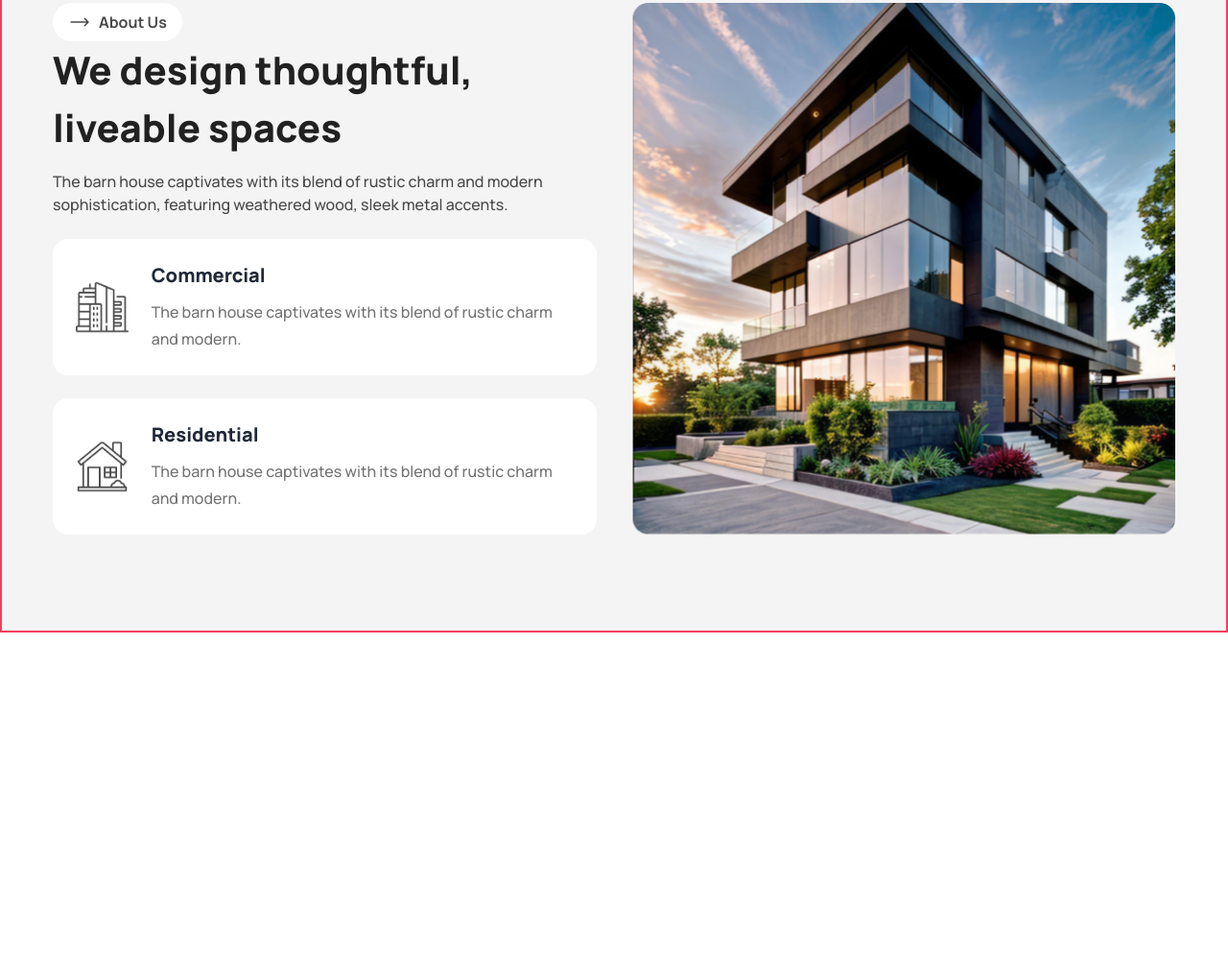
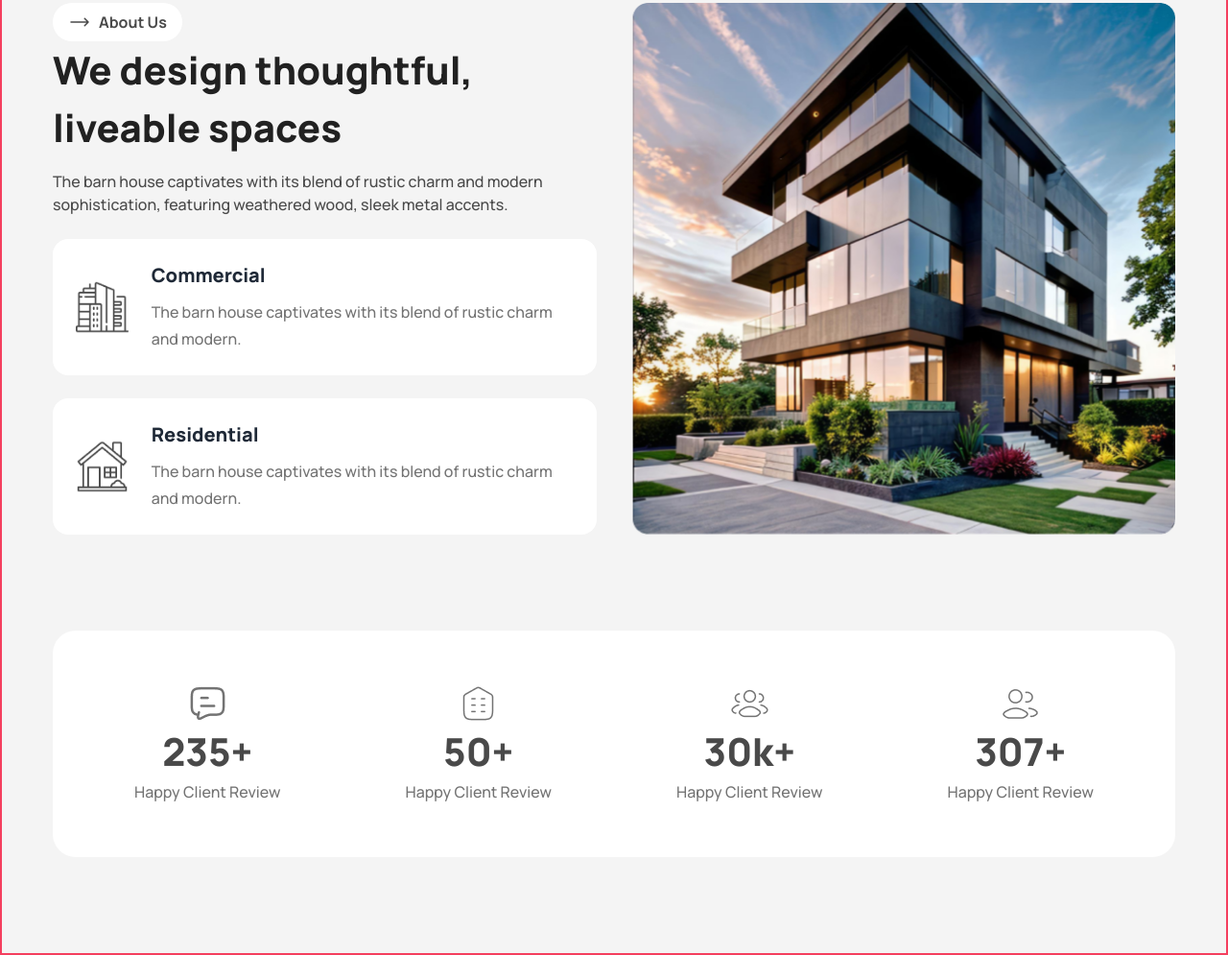
Before and after one commit to yasinarafat39/web_day51_assignment_03, a plain HTML site: page index.html in a window 1280 px wide. Shown: the part 1093-2088 px from the top of the page at 96% size. Before the commit the page ends 1752 px from the top, so only its background shows below. Drawn offline with nearby package versions, Linux system fonts and the light colour scheme.

Commit message:
counting section done

```diff
--- a/index.html
+++ b/index.html
@@ -229,6 +229,46 @@
             <img src="./assets/Rectangle.png" alt="about us banner" class="w-full">
           </div>
        </section>
+
+       <!-- counting section -->
+        <section class="grid grid-cols-1 lg:grid-cols-4 lg:gap-6 bg-white  p-6 lg:p-8  mb-[100px] rounded-3xl mx-5 max-w-content_section_width lg:mx-auto">
+          <!-- counting 01 -->
+          <div class="text-center text-dark_3 p-5 lg:p-6">
+            <div class="flex justify-center">
+              <img src="./assets/counting-1.png" alt="counting icon">
+            </div>
+
+            <h2 class="text-dark_2 font-extrabold text-[40px]">235+</h2>
+            <p class="font-medium">Happy Client Review</p>
+          </div>
+          <!-- counting 02 -->
+          <div class="text-center text-dark_3 p-5 lg:p-6">
+            <div class="flex justify-center">
+              <img src="./assets/counting-2.png" alt="counting icon">
+            </div>
+
+            <h2 class="text-dark_2 font-extrabold text-[40px]">50+</h2>
+            <p class="font-medium">Happy Client Review</p>
+          </div>
+          <!-- counting 03 -->
+          <div class="text-center text-dark_3 p-5 lg:p-6">
+            <div class="flex justify-center">
+              <img src="./assets/counting-3.png" alt="counting icon">
+            </div>
+
+            <h2 class="text-dark_2 font-extrabold text-[40px]">30k+</h2>
+            <p class="font-medium">Happy Client Review</p>
+          </div>
+          <!-- counting 04 -->
+          <div class="text-center text-dark_3 p-5 lg:p-6">
+            <div class="flex justify-center">
+              <img src="./assets/counting-4.png" alt="counting icon">
+            </div>
+
+            <h2 class="text-dark_2 font-extrabold text-[40px]">307+</h2>
+            <p class="font-medium">Happy Client Review</p>
+          </div>
+        </section>
     </main>
 
     <!-- footer section -->
```
Also changed, not shown: assets/counting-1.png (added), assets/counting-2.png (added), assets/counting-3.png (added), assets/counting-4.png (added).
